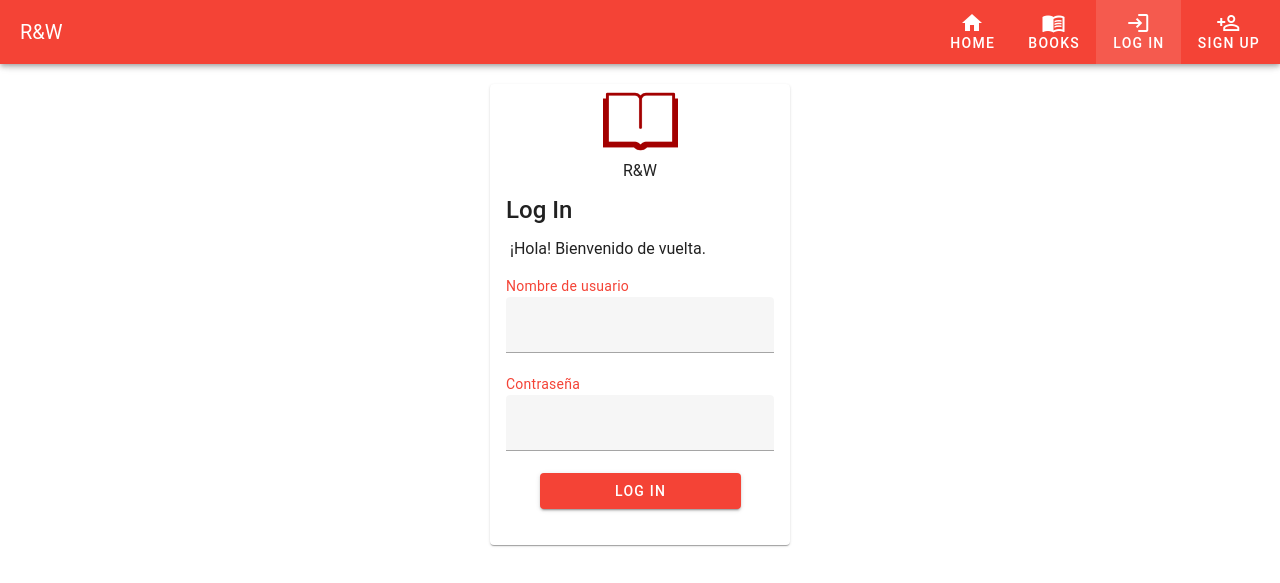
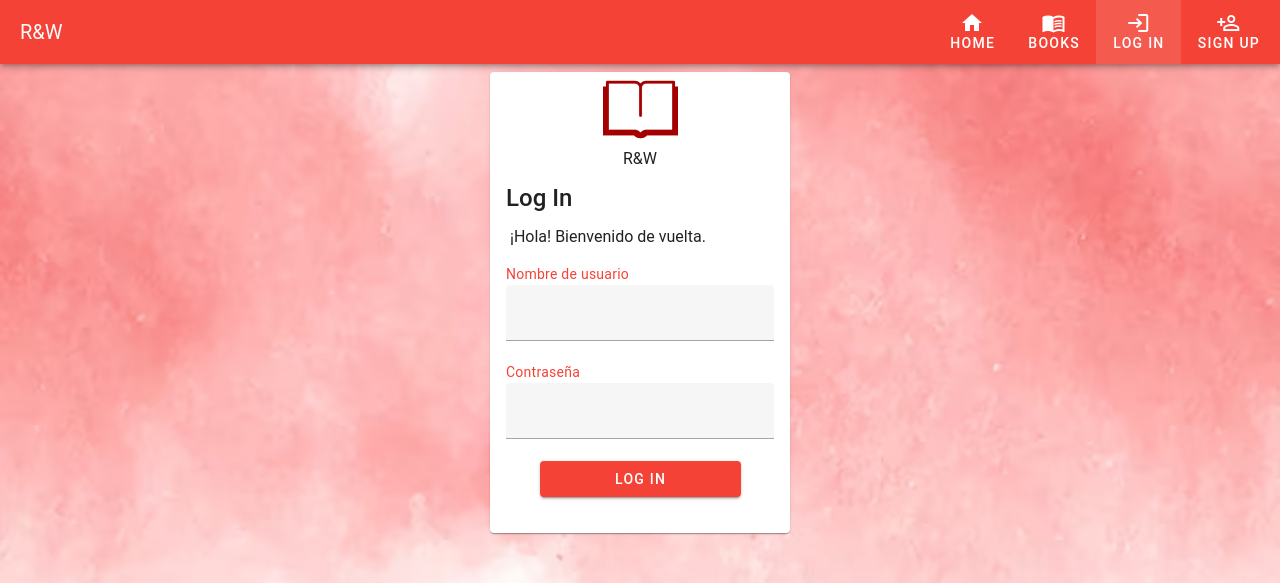
Before and after one commit to SyTW2324/E08, a Vue app in the folder front-end/: page /login in a window 1280 px wide. Shown: the top 583 px of the page. Built offline with nearby package versions, Linux system fonts and the light colour scheme.

Commit message:
Minors UI fixes

```diff
--- a/front-end/src/components/LogIn.vue
+++ b/front-end/src/components/LogIn.vue
@@ -1,5 +1,5 @@
 <template>
-  <v-app>
+  <v-row>
     <v-card v-if="islogged" class="mx-auto mt-5" outlined>
       <div class="d-flex flex-column align-center justify-center">
         <v-img
@@ -82,7 +82,7 @@
         </v-alert>
       </v-card-text>
     </v-card>
-  </v-app>
+  </v-row>
 </template>
 
 <script lang="ts">
--- a/front-end/src/components/SignUp.vue
+++ b/front-end/src/components/SignUp.vue
@@ -1,5 +1,5 @@
 <template>
-  <v-app>
+  <v-row>
     <v-card v-if="islogged" class="mx-auto mt-5" outlined>
       <div class="d-flex flex-column align-center justify-center">
         <v-img
@@ -88,7 +88,7 @@
         </v-alert>
       </v-card-text>
     </v-card>
-  </v-app>
+  </v-row>
 </template>
 
 <script lang="ts">
```
